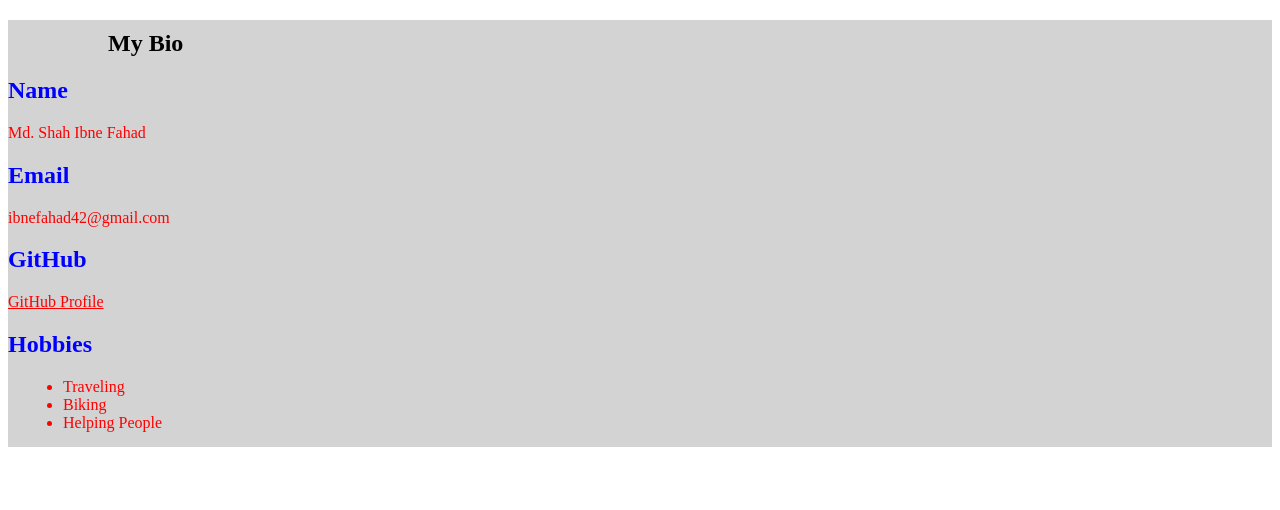
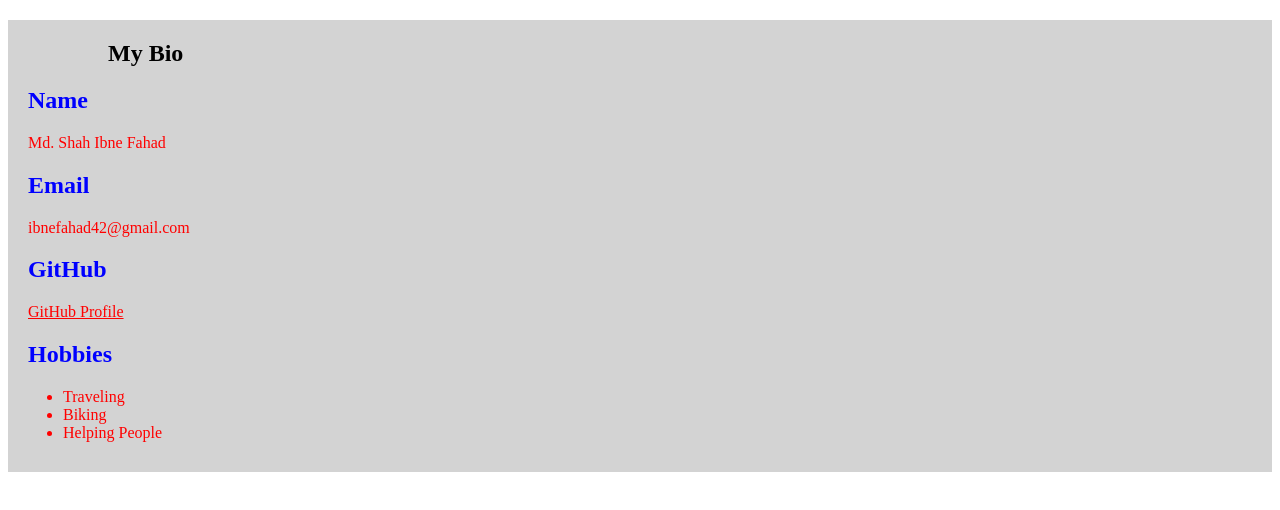
Before and after one commit to shah-ibne-fahad/my-bio, a plain HTML site: page index.html in a window 1280 px wide. Drawn offline with Linux system fonts and the light colour scheme.

Commit message:
modify assign 5

```diff
--- a/index.html
+++ b/index.html
@@ -8,15 +8,17 @@
             }
             h1{
                 color: black;
-                padding-top: 10px;
+                padding-top: 20px;
                 margin-left: 100px;
                 border-bottom: 2px solid #333 (dark gray);
             }
             h2{
                 color: blue;
+                margin-left: 20px;
             }
             p{
                 color: red;
+                margin-left: 20px;
             }
             a{
                 color: red;
@@ -27,7 +29,7 @@
             ul{
                 margin-left: 15px;
                 margin-top: 10px;
-                padding-bottom: 15px;
+                padding-bottom: 30px;
                 color: red;
             }
         </style>
```
